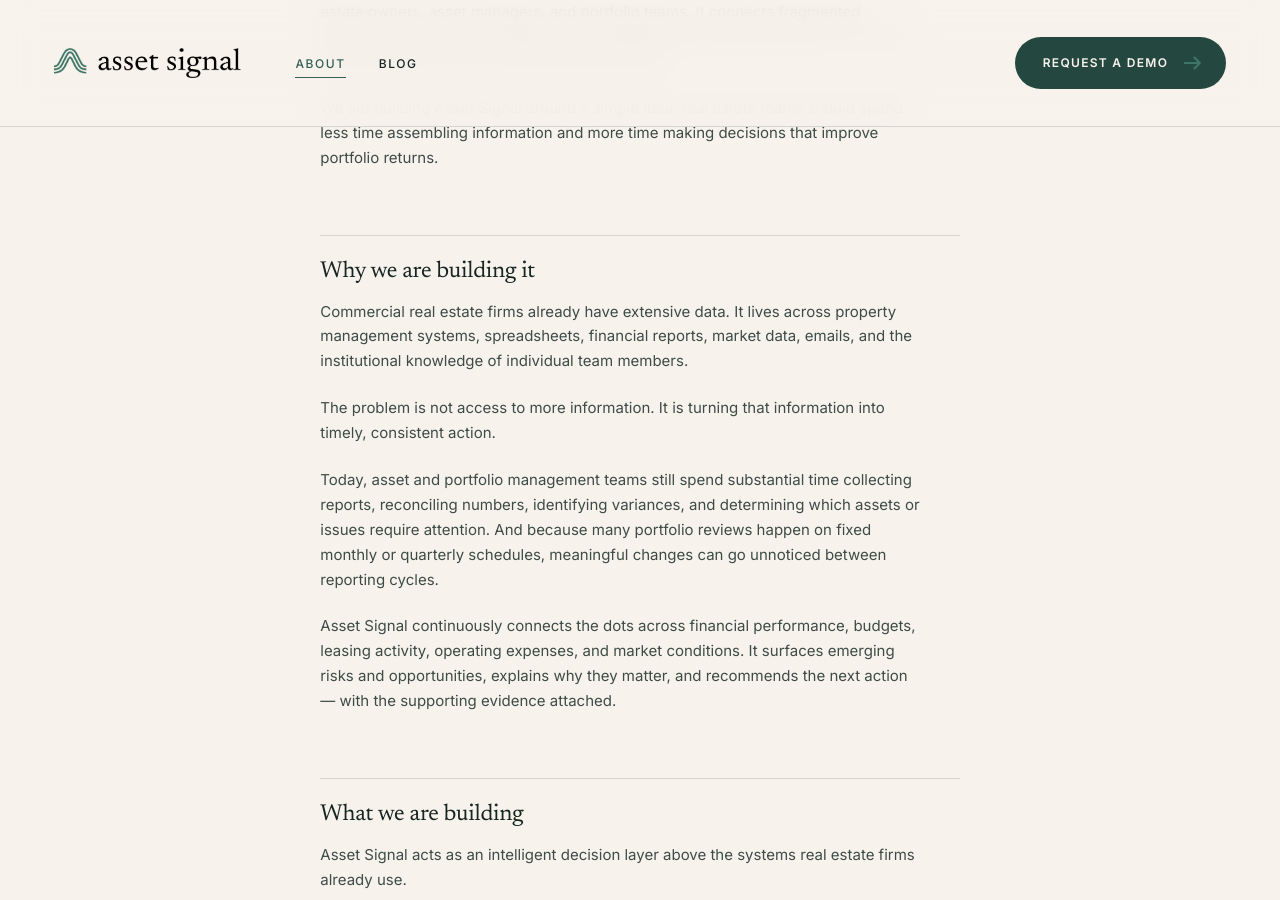
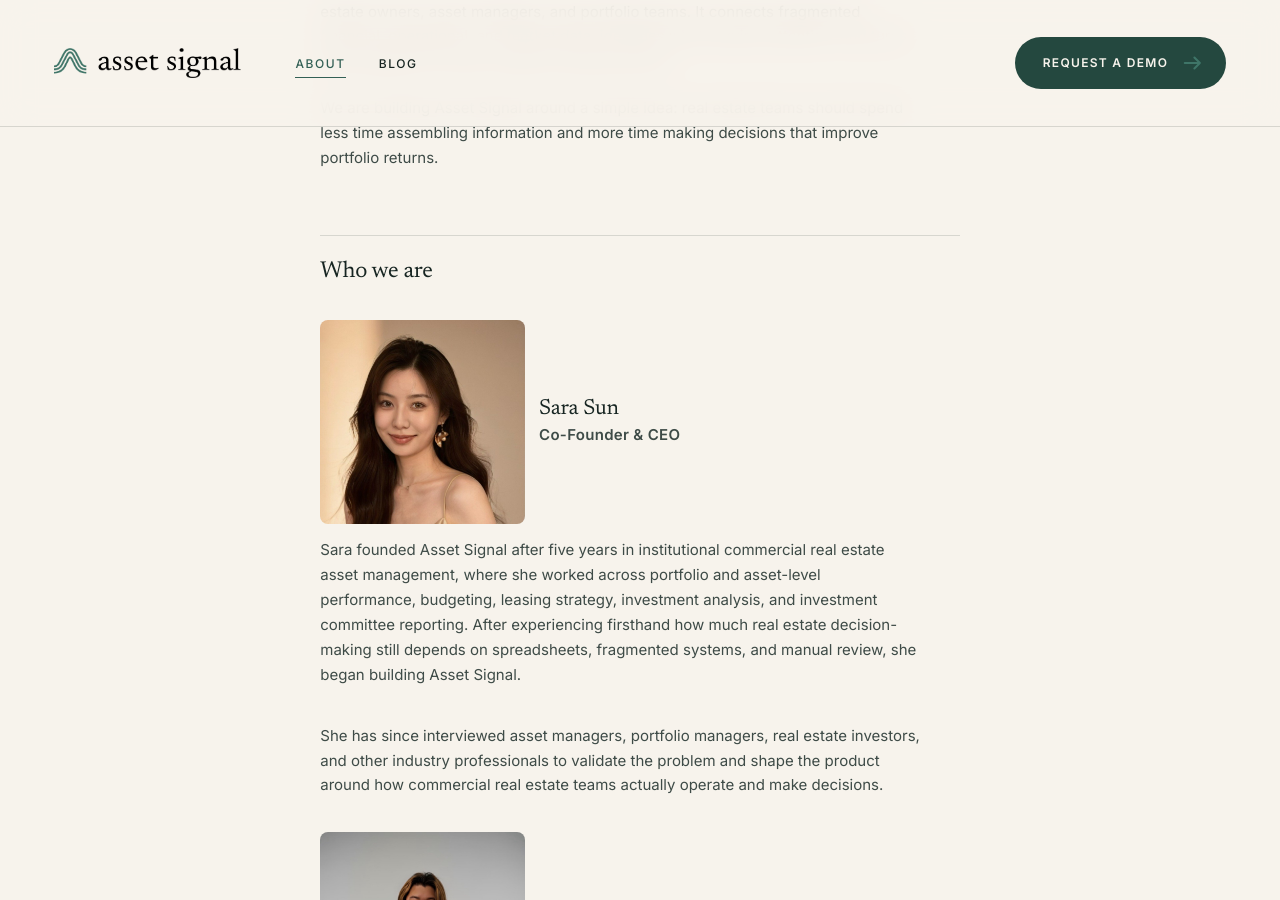
Before and after one commit to asset-signal/asset-signal.github.io, a Jekyll site: the page built from about.html, in a window 1280 px wide and 900 px high, scrolled down 522 px. Built offline with Jekyll 4.4.1, drawn with Linux system fonts in a browser that asks for light colours; some of the changed text lies outside the part shown.

Commit message:
Reorder the about page and enlarge founder photos
Introduction now leads, followed by Who we are (renamed from Who is
building it), then the rest of the page. Founder photos are larger
and square rather than small circular avatars, for credibility.

Co-Authored-By: Claude Sonnet 5 <noreply@anthropic.com>
Claude-Session: https://claude.ai/code/session_01KH6sYsfBDUGYghbp3RTEyC

```diff
--- a/about.html
+++ b/about.html
@@ -30,6 +30,59 @@ styles: [sections, footer, about]
             should spend less time assembling information and more time making
             decisions that improve portfolio returns.
           </p>
+        </div>
+
+        <div class="about__section">
+          <h2>Who we are</h2>
+          <ul class="people">
+            <li class="person" id="sara-sun">
+              <div class="person__id">
+                <img class="person__photo" src="{{ '/img/sara.jpeg' | relative_url }}" alt="" width="220" height="220" loading="lazy" />
+                <div>
+                  <h3 class="person__name">Sara Sun</h3>
+                  <p class="person__role">Co-Founder &amp; CEO</p>
+                </div>
+              </div>
+              <p class="person__body">
+                Sara founded Asset Signal after five years in institutional
+                commercial real estate asset management, where she worked across
+                portfolio and asset-level performance, budgeting, leasing
+                strategy, investment analysis, and investment committee reporting.
+                After experiencing firsthand how much real estate decision-making
+                still depends on spreadsheets, fragmented systems, and manual
+                review, she began building Asset Signal.
+              </p>
+              <p class="person__body">
+                She has since interviewed asset managers, portfolio managers, real
+                estate investors, and other industry professionals to validate the
+                problem and shape the product around how commercial real estate
+                teams actually operate and make decisions.
+              </p>
+            </li>
+            <li class="person" id="yuya-ong">
+              <div class="person__id">
+                <img class="person__photo" src="{{ '/img/yuya.jpg' | relative_url }}" alt="" width="220" height="220" loading="lazy" />
+                <div>
+                  <h3 class="person__name">Yuya Ong</h3>
+                  <p class="person__role">Co-Founder &amp; CTO</p>
+                </div>
+              </div>
+              <p class="person__body">
+                Yuya joined Asset Signal to bring frontier AI research and
+                agentic systems to commercial real estate asset management. His
+                focus is applying modern AI to transform fragmented data and
+                institutional knowledge into intelligent, decision-oriented
+                workflows.
+              </p>
+              <p class="person__body">
+                Previously, Yuya was a Founding AI Research Engineer at Plastic
+                Labs and a Research Software Engineer and Master Inventor at IBM
+                Research. He brings more than a decade of experience in AI
+                research and development, with 30+ patents and publications
+                spanning machine learning, intelligent systems, and applied AI.
+              </p>
+            </li>
+          </ul>
         </div>
 
         <div class="about__section">
@@ -115,59 +168,6 @@ styles: [sections, footer, about]
         </div>
 
         <div class="about__section">
-          <h2>Who is building it</h2>
-          <ul class="people">
-            <li class="person" id="sara-sun">
-              <div class="person__id">
-                <img class="person__photo" src="{{ '/img/sara.jpeg' | relative_url }}" alt="" width="96" height="96" loading="lazy" />
-                <div>
-                  <h3 class="person__name">Sara Sun</h3>
-                  <p class="person__role">Co-Founder &amp; CEO</p>
-                </div>
-              </div>
-              <p class="person__body">
-                Sara founded Asset Signal after five years in institutional
-                commercial real estate asset management, where she worked across
-                portfolio and asset-level performance, budgeting, leasing
-                strategy, investment analysis, and investment committee reporting.
-                After experiencing firsthand how much real estate decision-making
-                still depends on spreadsheets, fragmented systems, and manual
-                review, she began building Asset Signal.
-              </p>
-              <p class="person__body">
-                She has since interviewed asset managers, portfolio managers, real
-                estate investors, and other industry professionals to validate the
-                problem and shape the product around how commercial real estate
-                teams actually operate and make decisions.
-              </p>
-            </li>
-            <li class="person" id="yuya-ong">
-              <div class="person__id">
-                <img class="person__photo" src="{{ '/img/yuya.jpg' | relative_url }}" alt="" width="96" height="96" loading="lazy" />
-                <div>
-                  <h3 class="person__name">Yuya Ong</h3>
-                  <p class="person__role">Co-Founder &amp; CTO</p>
-                </div>
-              </div>
-              <p class="person__body">
-                Yuya joined Asset Signal to bring frontier AI research and
-                agentic systems to commercial real estate asset management. His
-                focus is applying modern AI to transform fragmented data and
-                institutional knowledge into intelligent, decision-oriented
-                workflows.
-              </p>
-              <p class="person__body">
-                Previously, Yuya was a Founding AI Research Engineer at Plastic
-                Labs and a Research Software Engineer and Master Inventor at IBM
-                Research. He brings more than a decade of experience in AI
-                research and development, with 30+ patents and publications
-                spanning machine learning, intelligent systems, and applied AI.
-              </p>
-            </li>
-          </ul>
-        </div>
-
-        <div class="about__section">
           <h2>Talk to us</h2>
           <p>
             We are currently speaking with commercial real estate owners, asset
--- a/css/about.css
+++ b/css/about.css
@@ -91,10 +91,11 @@
 .about__section a:hover { color: var(--signal-deep); }
 
 /* ── People ───────────────────────────────────────────────────
-   A list, not a card grid with circular photographs. One or two
-   founders in six-inch portraits reads as a team page padded to
-   look like a company; a name, a role and what they did before
-   is the information a buyer is actually checking.             */
+   A list, not a card grid — still just a name, a role, and what
+   they did before. The photo runs larger than a typical avatar:
+   this is the first thing on the page, and a founder's face at a
+   size a reader can actually look at does more for credibility
+   than a thumbnail would.                                       */
 .people {
   margin: var(--space-5) 0 0;
   padding: 0;
@@ -117,9 +118,9 @@
 }
 
 .person__photo {
-  width: 96px;
-  height: 96px;
-  border-radius: 50%;
+  width: clamp(140px, 16vw, 220px);
+  height: clamp(140px, 16vw, 220px);
+  border-radius: 8px;
   object-fit: cover;
   flex-shrink: 0;
 }
```
